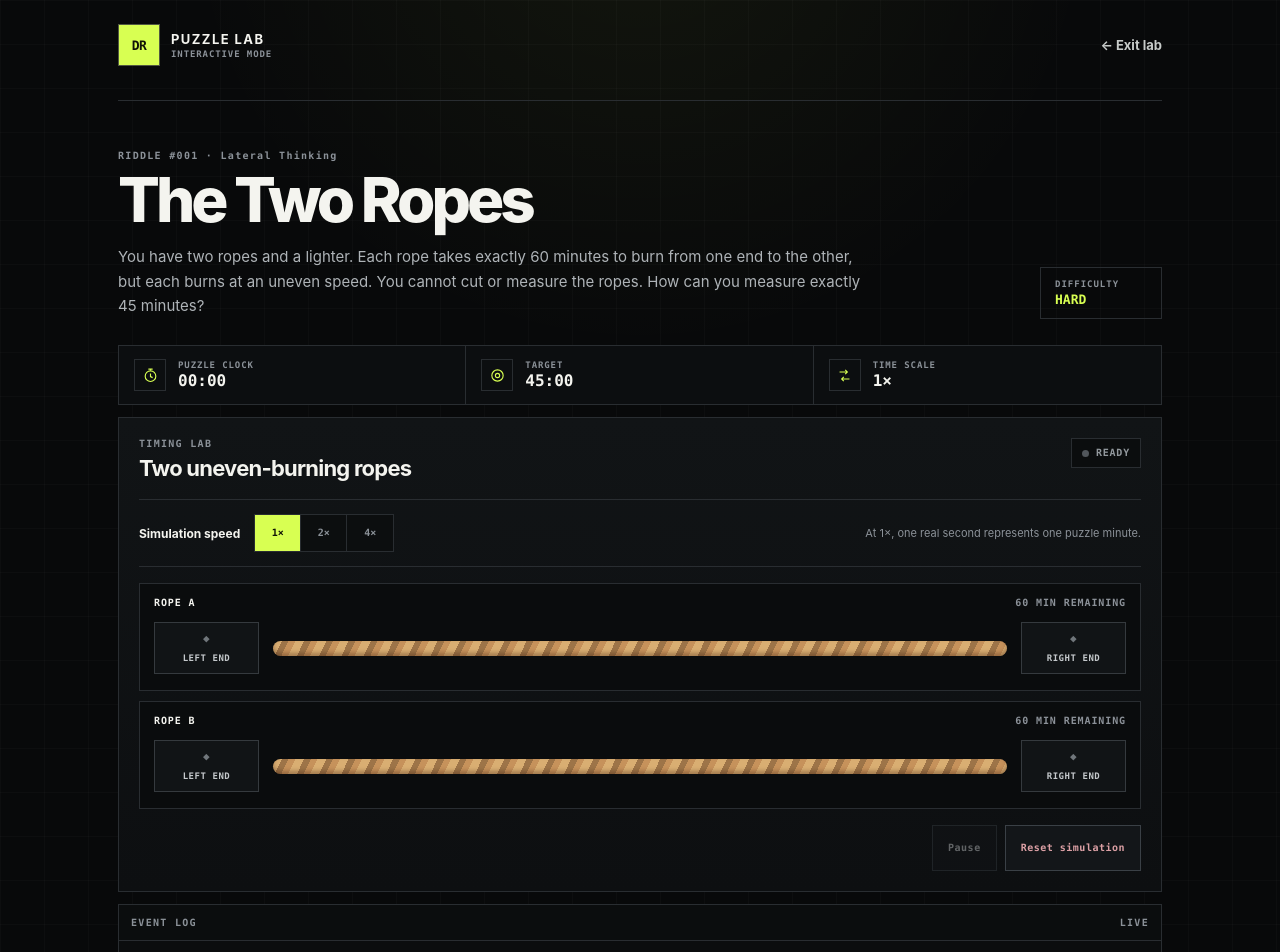
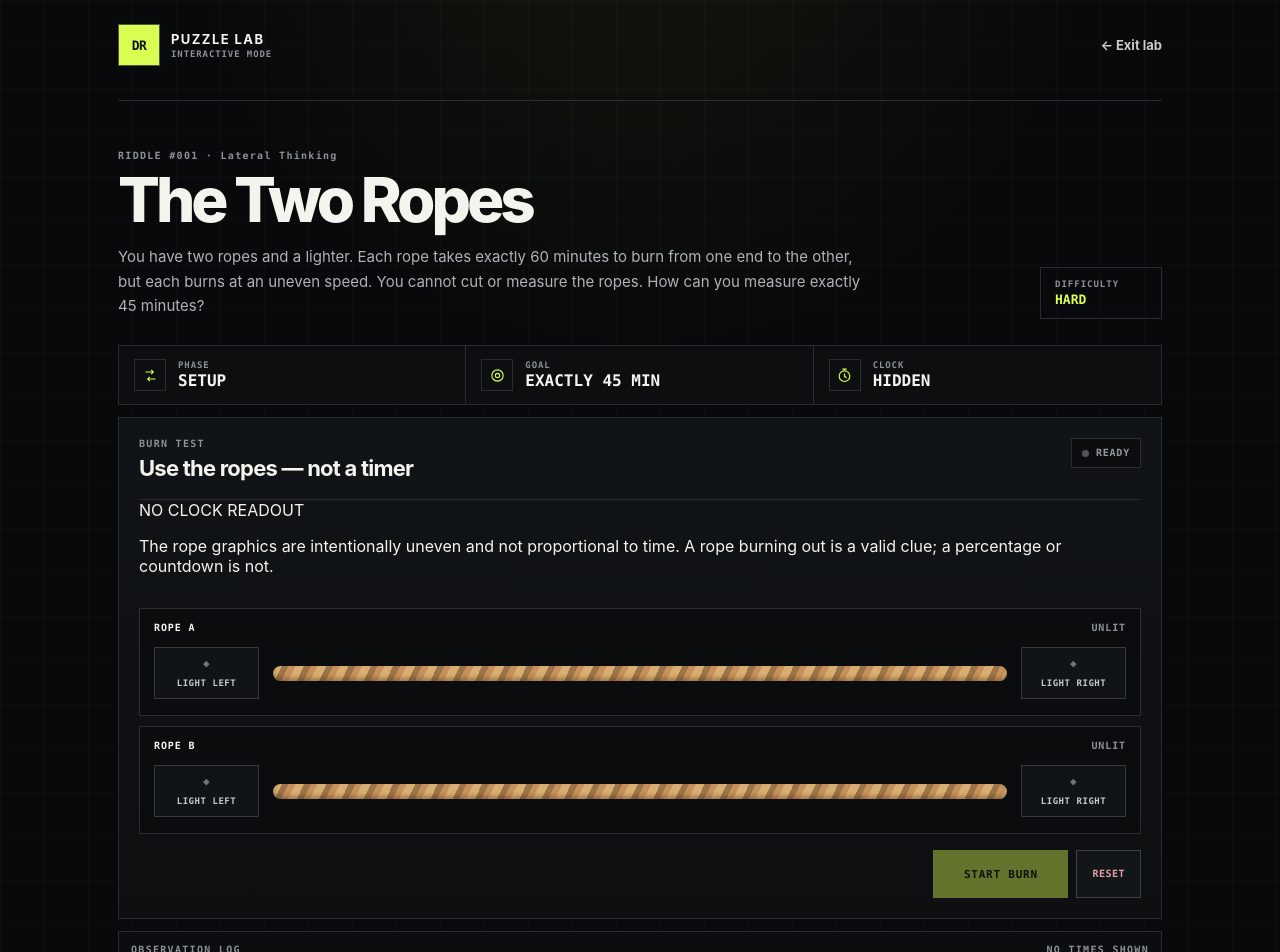
Before and after one commit to maguire-ui/Daily-riddle, a Next.js app: page /visualize in a window 1280 px wide. Shown: the top 952 px of the page. Built offline with nearby package versions, Linux system fonts and the light colour scheme.

Commit message:
Fix rope puzzle logic and add switches puzzle

```diff
--- a/app/visualize/PuzzleClient.tsx
+++ b/app/visualize/PuzzleClient.tsx
@@ -3,7 +3,7 @@
 import Link from "next/link";
 import { CSSProperties, useEffect, useRef, useState } from "react";
 
-type PuzzleType = "rope" | "coins" | "bridge";
+type PuzzleType = "rope" | "coins" | "bridge" | "switches";
 
 function saveSolved(riddleId: number) {
   const key = `daily-riddle-${riddleId}`;
@@ -53,188 +53,268 @@ const freshRope = (): RopeEndState => ({
 });
 
 function RopePuzzle({ riddleId }: { riddleId: number }) {
-  const [speed, setSpeed] = useState(1);
-  const [game, setGame] = useState<RopeGame>({
-    simTime: 0,
-    paused: false,
-    ropes: { A: freshRope(), B: freshRope() },
-  });
-  const [log, setLog] = useState<string[]>(["Simulation ready. Light any rope end to start the clock."]);
+  type RopeId = "A" | "B";
+  type RopeState = {
+    leftLit: boolean;
+    rightLit: boolean;
+    burnUnits: number;
+    done: boolean;
+  };
+
+  const fresh = (): RopeState => ({ leftLit: false, rightLit: false, burnUnits: 0, done: false });
+  const [ropes, setRopes] = useState<Record<RopeId, RopeState>>({ A: fresh(), B: fresh() });
+  const [started, setStarted] = useState(false);
+  const [running, setRunning] = useState(false);
+  const [checkpoint, setCheckpoint] = useState(false);
+  const [correctPath, setCorrectPath] = useState(false);
+  const [slowRope, setSlowRope] = useState<RopeId | null>(null);
   const [solved, setSolved] = useState(false);
-  const lastTick = useRef(0);
-  const seenDone = useRef<Record<"A" | "B", number | null>>({ A: null, B: null });
+  const [failed, setFailed] = useState(false);
+  const [log, setLog] = useState<string[]>([
+    "Choose which rope ends to light. The clock is hidden on purpose.",
+  ]);
 
-  useEffect(() => {
-    lastTick.current = performance.now();
-    const timer = window.setInterval(() => {
-      const now = performance.now();
-      const realSeconds = Math.min(0.25, (now - lastTick.current) / 1000);
-      lastTick.current = now;
+  function litCount(rope: RopeState) {
+    return Number(rope.leftLit) + Number(rope.rightLit);
+  }
 
-      setGame((prev) => {
-        if (prev.paused) return prev;
+  function visualBurn(rope: RopeState) {
+    const progress = Math.max(0, Math.min(1, rope.burnUnits / 60));
+    // Intentionally nonlinear: visual rope length is NOT a clock.
+    return Math.round(Math.pow(progress, 0.72) * 100);
+  }
 
-        const hasBurning = (["A", "B"] as const).some((id) => {
-          const rope = prev.ropes[id];
-          return rope.doneAt === null && (rope.leftLit || rope.rightLit);
-        });
-        if (!hasBurning) return prev;
+  function toggleSetup(id: RopeId, end: "left" | "right") {
+    if (started) return;
+    setRopes((prev) => ({
+      ...prev,
+      [id]: {
+        ...prev[id],
+        [end === "left" ? "leftLit" : "rightLit"]: !prev[id][end === "left" ? "leftLit" : "rightLit"],
+      },
+    }));
+  }
 
-        const simDelta = realSeconds * speed;
-        const nextTime = prev.simTime + simDelta;
-        const nextRopes = { ...prev.ropes };
+  function startBurn() {
+    const a = litCount(ropes.A);
+    const b = litCount(ropes.B);
+    if (a === 0 && b === 0) return;
 
-        for (const id of ["A", "B"] as const) {
-          const rope = prev.ropes[id];
-          if (rope.doneAt !== null || (!rope.leftLit && !rope.rightLit)) continue;
+    const validOpening = (a === 2 && b === 1) || (a === 1 && b === 2);
+    const slower: RopeId | null = a === 1 && b === 2 ? "A" : b === 1 && a === 2 ? "B" : null;
 
-          const leftAdd = rope.leftLit ? simDelta : 0;
-          const rightAdd = rope.rightLit ? simDelta : 0;
-          const before = rope.burnedLeft + rope.burnedRight;
-          const requested = leftAdd + rightAdd;
-          const available = Math.max(0, 60 - before);
-          const factor = requested > 0 ? Math.min(1, available / requested) : 0;
+    setStarted(true);
+    setCorrectPath(validOpening);
+    setSlowRope(slower);
+    setFailed(false);
+    setLog((items) => [
+      validOpening
+        ? "Burn started. Watch for a rope to burn out — that event is your only timing clue."
+        : "Burn started. No exact time will be shown; use only what the ropes physically tell you.",
+      ...items,
+    ].slice(0, 6));
+    runToNextEvent(ropes, validOpening, slower);
+  }
 
-          const burnedLeft = rope.burnedLeft + leftAdd * factor;
-          const burnedRight = rope.burnedRight + rightAdd * factor;
-          const finished = burnedLeft + burnedRight >= 59.999;
-          let doneAt: number | null = rope.doneAt;
+  function runToNextEvent(
+    snapshot = ropes,
+    pathIsCorrect = correctPath,
+    trackedSlow = slowRope,
+  ) {
+    const candidates = (["A", "B"] as RopeId[])
+      .filter((id) => !snapshot[id].done && litCount(snapshot[id]) > 0)
+      .map((id) => ({
+        id,
+        rate: litCount(snapshot[id]),
+        untilDone: (60 - snapshot[id].burnUnits) / litCount(snapshot[id]),
+      }));
 
-          if (finished && doneAt === null) {
-            const rate = (rope.leftLit ? 1 : 0) + (rope.rightLit ? 1 : 0);
-            doneAt = prev.simTime + (60 - before) / Math.max(1, rate);
-          }
+    if (candidates.length === 0) {
+      setFailed(true);
+      setLog((items) => ["Nothing is burning. Reset and try a different setup.", ...items].slice(0, 6));
+      return;
+    }
 
-          nextRopes[id] = { ...rope, burnedLeft, burnedRight, doneAt };
-        }
+    const delta = Math.min(...candidates.map((item) => item.untilDone));
+    setRunning(true);
+    setCheckpoint(false);
 
-        return { ...prev, simTime: nextTime, ropes: nextRopes };
-      });
-    }, 100);
+    window.setTimeout(() => {
+      let newlyFinished: RopeId[] = [];
+      const next: Record<RopeId, RopeState> = {
+        A: { ...snapshot.A },
+        B: { ...snapshot.B },
+      };
 
-    return () => window.clearInterval(timer);
-  }, [speed]);
+      for (const id of ["A", "B"] as RopeId[]) {
+        const rope = snapshot[id];
+        if (rope.done) continue;
+        const rate = litCount(rope);
+        if (rate === 0) continue;
 
-  useEffect(() => {
-    for (const id of ["A", "B"] as const) {
-      const doneAt = game.ropes[id].doneAt;
-      if (doneAt !== null && seenDone.current[id] === null) {
-        seenDone.current[id] = doneAt;
-        const hitTarget = Math.abs(doneAt - 45) < 0.35;
+        const burnUnits = Math.min(60, rope.burnUnits + rate * delta);
+        const done = burnUnits >= 59.999;
+        if (done && !rope.done) newlyFinished.push(id);
+        next[id] = { ...rope, burnUnits, done };
+      }
+
+      setRopes(next);
+      setRunning(false);
+      setCheckpoint(true);
+
+      const correctFirstCheckpoint =
+        pathIsCorrect &&
+        trackedSlow !== null &&
+        newlyFinished.length === 1 &&
+        newlyFinished[0] !== trackedSlow &&
+        !next[trackedSlow].done;
+
+      if (correctFirstCheckpoint && next[trackedSlow].burnUnits < 59.999) {
         setLog((items) => [
-          hitTarget
-            ? `Rope ${id} finished at ${formatPuzzleTime(doneAt)} — target reached.`
-            : `Rope ${id} finished at ${formatPuzzleTime(doneAt)}. Clock auto-paused for your next move.`,
+          "One rope burned out. The simulation paused automatically. What should you light now?",
           ...items,
         ].slice(0, 6));
-        setGame((prev) => ({ ...prev, paused: true }));
-        if (hitTarget) {
-          setSolved(true);
-          saveSolved(riddleId);
-        }
+        return;
       }
+
+      if (trackedSlow !== null && newlyFinished.includes(trackedSlow) && pathIsCorrect && litCount(next[trackedSlow]) === 2) {
+        setSolved(true);
+        saveSolved(riddleId);
+        setLog((items) => [
+          "Solved. Your sequence measures exactly 45 minutes without ever reading a clock.",
+          ...items,
+        ].slice(0, 6));
+        return;
+      }
+
+      const allDone = next.A.done && next.B.done;
+      if (allDone) {
+        setFailed(true);
+        setLog((items) => [
+          "Both ropes are finished, but that sequence did not prove exactly 45 minutes. Reset and try again.",
+          ...items,
+        ].slice(0, 6));
+      } else {
+        setLog((items) => [
+          "A natural burn event occurred. The simulator paused, but your sequence is not yet a proven 45-minute measurement.",
+          ...items,
+        ].slice(0, 6));
+      }
+    }, 1800);
+  }
+
+  function igniteAtCheckpoint(id: RopeId, end: "left" | "right") {
+    if (!started || running || !checkpoint || ropes[id].done) return;
+    const key = end === "left" ? "leftLit" : "rightLit";
+    if (ropes[id][key]) return;
+
+    const next = {
+      ...ropes,
+      [id]: { ...ropes[id], [key]: true },
+    };
+    setRopes(next);
+
+    const stillCorrect =
+      correctPath &&
+      slowRope === id &&
+      litCount(next[id]) === 2;
+
+    setCorrectPath(stillCorrect);
+    setLog((items) => [
+      `Lit Rope ${id}'s other end at the burn-out checkpoint.`,
+      ...items,
+    ].slice(0, 6));
+  }
+
+  function resume() {
+    if (!checkpoint || running || solved || failed) return;
+    if (slowRope && correctPath && litCount(ropes[slowRope]) !== 2) {
+      setCorrectPath(false);
     }
-  }, [game.ropes, riddleId]);
-
-  function ignite(id: "A" | "B", end: "left" | "right") {
-    setGame((prev) => {
-      const rope = prev.ropes[id];
-      if (rope.doneAt !== null) return prev;
-      const key = end === "left" ? "leftLit" : "rightLit";
-      if (rope[key]) return prev;
-      return {
-        ...prev,
-        ropes: { ...prev.ropes, [id]: { ...rope, [key]: true } },
-      };
-    });
-    setLog((items) => [`Lit Rope ${id} — ${end} end at ${formatPuzzleTime(game.simTime)}.`, ...items].slice(0, 6));
+    runToNextEvent(ropes, correctPath && (!slowRope || litCount(ropes[slowRope]) === 2), slowRope);
   }
 
   function reset() {
-    seenDone.current = { A: null, B: null };
+    setRopes({ A: fresh(), B: fresh() });
+    setStarted(false);
+    setRunning(false);
+    setCheckpoint(false);
+    setCorrectPath(false);
+    setSlowRope(null);
     setSolved(false);
-    setGame({ simTime: 0, paused: false, ropes: { A: freshRope(), B: freshRope() } });
-    setLog(["Simulation reset."]);
+    setFailed(false);
+    setLog(["Choose which rope ends to light. The clock is hidden on purpose."]);
   }
-
-  const isRunning = (["A", "B"] as const).some((id) => {
-    const rope = game.ropes[id];
-    return rope.doneAt === null && (rope.leftLit || rope.rightLit);
-  });
 
   return (
     <div className="puzzle-shell">
-      <div className="puzzle-hud" aria-label="Simulation status">
+      <div className="puzzle-hud rope-safe-hud" aria-label="Rope puzzle status">
         <div className="hud-stat">
-          <span className="hud-icon"><StatusIcon kind="time" /></span>
-          <span><small>PUZZLE CLOCK</small><strong>{formatPuzzleTime(game.simTime)}</strong></span>
+          <span className="hud-icon"><StatusIcon kind="moves" /></span>
+          <span><small>PHASE</small><strong>{!started ? "SETUP" : running ? "BURNING" : checkpoint ? "CHECKPOINT" : "READY"}</strong></span>
         </div>
         <div className="hud-stat">
           <span className="hud-icon"><StatusIcon kind="target" /></span>
-          <span><small>TARGET</small><strong>45:00</strong></span>
+          <span><small>GOAL</small><strong>EXACTLY 45 MIN</strong></span>
         </div>
         <div className="hud-stat">
-          <span className="hud-icon"><StatusIcon kind="moves" /></span>
-          <span><small>TIME SCALE</small><strong>{speed}×</strong></span>
+          <span className="hud-icon"><StatusIcon kind="time" /></span>
+          <span><small>CLOCK</small><strong>HIDDEN</strong></span>
         </div>
       </div>
 
       <section className="game-stage rope-stage">
         <div className="stage-head">
           <div>
-            <span className="stage-label">TIMING LAB</span>
-            <h2>Two uneven-burning ropes</h2>
+            <span className="stage-label">BURN TEST</span>
+            <h2>Use the ropes — not a timer</h2>
           </div>
-          <span className={`live-pill ${isRunning && !game.paused ? "active" : ""}`}>
-            <i /> {game.paused ? "PAUSED" : isRunning ? "RUNNING" : "READY"}
-          </span>
+          <span className={`live-pill ${running ? "active" : ""}`}><i /> {running ? "BURNING" : solved ? "SOLVED" : "READY"}</span>
         </div>
 
-        <div className="speed-control" aria-label="Simulation speed">
-          <span>Simulation speed</span>
-          <div className="segmented">
-            {[1, 2, 4].map((value) => (
-              <button key={value} className={speed === value ? "selected" : ""} onClick={() => setSpeed(value)}>
-                {value}×
-              </button>
-            ))}
-          </div>
-          <small>At 1×, one real second represents one puzzle minute.</small>
+        <div className="anti-cheat-note">
+          <span>NO CLOCK READOUT</span>
+          <p>The rope graphics are intentionally uneven and not proportional to time. A rope burning out is a valid clue; a percentage or countdown is not.</p>
         </div>
 
         <div className="rope-bay">
-          {(["A", "B"] as const).map((id) => {
-            const rope = game.ropes[id];
-            const leftPct = Math.min(100, (rope.burnedLeft / 60) * 100);
-            const rightPct = Math.min(100, (rope.burnedRight / 60) * 100);
-            const ropeStyle = {
-              "--burn-left": `${leftPct}%`,
-              "--burn-right": `${rightPct}%`,
+          {(["A", "B"] as RopeId[]).map((id) => {
+            const rope = ropes[id];
+            const pct = visualBurn(rope);
+            const style = {
+              "--burn-left": rope.leftLit ? `${Math.min(100, pct)}%` : "0%",
+              "--burn-right": rope.rightLit ? `${Math.min(100, pct * 0.62)}%` : "0%",
             } as CSSProperties;
 
             return (
-              <div className="rope-unit" key={id}>
+              <div className={`rope-unit ${rope.done ? "rope-done" : ""}`} key={id}>
                 <div className="rope-unit-head">
                   <span className="rope-name">ROPE {id}</span>
-                  <span className="rope-status">
-                    {rope.doneAt !== null ? `FINISHED · ${formatPuzzleTime(rope.doneAt)}` : `${Math.max(0, Math.round(60 - rope.burnedLeft - rope.burnedRight))} MIN REMAINING`}
-                  </span>
+                  <span className="rope-status">{rope.done ? "BURNED OUT" : running && litCount(rope) > 0 ? "BURNING" : litCount(rope) > 0 ? "LIT / READY" : "UNLIT"}</span>
                 </div>
                 <div className="rope-control-row">
-                  <button className={`igniter ${rope.leftLit ? "lit" : ""}`} disabled={rope.leftLit || rope.doneAt !== null} onClick={() => ignite(id, "left")}>
-                    <span className="flame">◆</span><span>LEFT END</span>
+                  <button
+                    className={`igniter ${rope.leftLit ? "lit" : ""}`}
+                    disabled={running || rope.done || (started && !checkpoint) || rope.leftLit}
+                    onClick={() => started ? igniteAtCheckpoint(id, "left") : toggleSetup(id, "left")}
+                  >
+                    <span className="flame">◆</span><span>{rope.leftLit ? "LEFT LIT" : "LIGHT LEFT"}</span>
                   </button>
 
-                  <div className="rope-graphic" style={ropeStyle}>
+                  <div className="rope-graphic" style={style}>
                     <div className="rope-cord" />
                     <div className="rope-char rope-char-left" />
                     <div className="rope-char rope-char-right" />
-                    {rope.leftLit && rope.doneAt === null ? <span className="rope-flame left">◆</span> : null}
-                    {rope.rightLit && rope.doneAt === null ? <span className="rope-flame right">◆</span> : null}
+                    {rope.leftLit && !rope.done ? <span className="rope-flame left">◆</span> : null}
+                    {rope.rightLit && !rope.done ? <span className="rope-flame right">◆</span> : null}
                   </div>
 
-                  <button className={`igniter ${rope.rightLit ? "lit" : ""}`} disabled={rope.rightLit || rope.doneAt !== null} onClick={() => ignite(id, "right")}>
-                    <span className="flame">◆</span><span>RIGHT END</span>
+                  <button
+                    className={`igniter ${rope.rightLit ? "lit" : ""}`}
+                    disabled={running || rope.done || (started && !checkpoint) || rope.rightLit}
+                    onClick={() => started ? igniteAtCheckpoint(id, "right") : toggleSetup(id, "right")}
+                  >
+                    <span className="flame">◆</span><span>{rope.rightLit ? "RIGHT LIT" : "LIGHT RIGHT"}</span>
                   </button>
                 </div>
               </div>
@@ -245,20 +325,24 @@ function RopePuzzle({ riddleId }: { riddleId: number }) {
         {solved ? (
           <div className="success-banner" role="status">
             <span className="success-mark">✓</span>
-            <div><strong>45 minutes measured.</strong><small>The interactive puzzle is complete.</small></div>
+            <div><strong>Correct sequence.</strong><small>You measured exactly 45 minutes using only burn-out events.</small></div>
           </div>
         ) : null}
 
-        <div className="control-dock">
-          <button className="control-button" onClick={() => setGame((prev) => ({ ...prev, paused: !prev.paused }))} disabled={!isRunning}>
-            {game.paused ? "Resume" : "Pause"}
-          </button>
-          <button className="control-button danger-lite" onClick={reset}>Reset simulation</button>
+        {failed ? <div className="error-banner">That sequence cannot prove exactly 45 minutes. Reset and try another setup.</div> : null}
+
+        <div className="control-dock rope-controls">
+          {!started ? (
+            <button className="action-button" onClick={startBurn} disabled={litCount(ropes.A) + litCount(ropes.B) === 0}>START BURN</button>
+          ) : (
+            <button className="action-button" onClick={resume} disabled={!checkpoint || running || solved || failed}>CONTINUE BURN</button>
+          )}
+          <button className="control-button danger-lite" onClick={reset}>RESET</button>
         </div>
       </section>
 
       <section className="telemetry-card">
-        <div className="telemetry-head"><span>EVENT LOG</span><span>LIVE</span></div>
+        <div className="telemetry-head"><span>OBSERVATION LOG</span><span>NO TIMES SHOWN</span></div>
         <div className="event-log">
           {log.map((item, index) => <div key={`${item}-${index}`}><span>{String(index + 1).padStart(2, "0")}</span><p>{item}</p></div>)}
         </div>
@@ -558,12 +642,114 @@ function BridgePuzzle({ riddleId }: { riddleId: number }) {
   );
 }
 
+function SwitchesPuzzle({ riddleId }: { riddleId: number }) {
+  const [control] = useState<1 | 2 | 3>(() => {
+    if (typeof crypto === "undefined") return 2;
+    const values = new Uint32Array(1);
+    crypto.getRandomValues(values);
+    return ((values[0] % 3) + 1) as 1 | 2 | 3;
+  });
+  const [switches, setSwitches] = useState<Record<1 | 2 | 3, boolean>>({ 1:false, 2:false, 3:false });
+  const [heat, setHeat] = useState(0);
+  const [entered, setEntered] = useState(false);
+  const [touched, setTouched] = useState(false);
+  const [guess, setGuess] = useState<1 | 2 | 3 | null>(null);
+  const [message, setMessage] = useState("");
+
+  function toggle(id: 1 | 2 | 3) {
+    if (entered) return;
+    setSwitches((prev) => ({ ...prev, [id]: !prev[id] }));
+  }
+
+  function wait() {
+    if (entered) return;
+    if (switches[control]) setHeat((value) => Math.min(3, value + 1));
+  }
+
+  function enterRoom() {
+    if (entered) return;
+    setEntered(true);
+  }
+
+  function submit() {
+    if (guess === null) return;
+    if (guess === control) {
+      setMessage("Correct — you identified the controlling switch.");
+      saveSolved(riddleId);
+    } else {
+      setMessage("Wrong switch. Reset tomorrow's logic in your head and try the method again.");
+    }
+  }
+
+  const bulbOn = switches[control];
+
+  return (
+    <div className="puzzle-shell">
+      <div className="puzzle-hud">
+        <div className="hud-stat"><span className="hud-icon"><StatusIcon kind="moves" /></span><span><small>ROOM ENTRIES</small><strong>{entered ? "1 / 1" : "0 / 1"}</strong></span></div>
+        <div className="hud-stat"><span className="hud-icon"><StatusIcon kind="target" /></span><span><small>SWITCHES</small><strong>3</strong></span></div>
+        <div className="hud-stat"><span className="hud-icon"><StatusIcon kind="time" /></span><span><small>BULB</small><strong>{entered ? (bulbOn ? "ON" : "OFF") : "HIDDEN"}</strong></span></div>
+      </div>
+
+      <section className="game-stage switch-stage">
+        <div className="stage-head">
+          <div><span className="stage-label">ELECTRICAL TEST</span><h2>Three switches. One room entry.</h2></div>
+          <span className="live-pill active"><i /> {entered ? "INSIDE ROOM" : "OUTSIDE ROOM"}</span>
+        </div>
+
+        <div className="switch-layout">
+          <div className="switch-bank">
+            {[1,2,3].map((raw) => {
+              const id = raw as 1|2|3;
+              return <button key={id} className={`wall-switch ${switches[id] ? "on" : ""}`} onClick={() => toggle(id)} disabled={entered}>
+                <span className="switch-track"><i /></span>
+                <strong>SWITCH {id}</strong>
+                <small>{switches[id] ? "ON" : "OFF"}</small>
+              </button>;
+            })}
+            <button className="control-button wait-button" onClick={wait} disabled={entered}>WAIT A FEW MINUTES</button>
+          </div>
+
+          <div className={`bulb-room ${entered ? "open" : ""}`}>
+            <div className="door">{entered ? <span>ROOM OPEN</span> : <span>ROOM CLOSED</span>}</div>
+            {entered ? (
+              <div className={`bulb-fixture ${bulbOn ? "on" : ""}`}>
+                <div className="bulb-glow" />
+                <div className="bulb" />
+                <strong>{bulbOn ? "THE BULB IS ON" : "THE BULB IS OFF"}</strong>
+                <button className="control-button" onClick={() => setTouched(true)}>TOUCH BULB</button>
+                {touched ? <small>{heat > 0 ? "The bulb feels warm." : "The bulb feels cool."}</small> : null}
+              </div>
+            ) : null}
+          </div>
+        </div>
+
+        {!entered ? (
+          <div className="control-dock"><button className="action-button" onClick={enterRoom}>ENTER ROOM — ONE CHANCE</button></div>
+        ) : (
+          <div className="diagnosis-panel">
+            <div><span className="stage-label">FINAL ANSWER</span><h3>Which switch controls the bulb?</h3></div>
+            <div className="diagnosis-controls">
+              <select value={guess ?? ""} onChange={(e) => setGuess((Number(e.target.value) || null) as 1|2|3|null)}>
+                <option value="">Choose switch</option><option value="1">Switch 1</option><option value="2">Switch 2</option><option value="3">Switch 3</option>
+              </select>
+              <button className="action-button" onClick={submit} disabled={guess === null}>SUBMIT</button>
+            </div>
+            {message ? <div className={message.startsWith("Correct") ? "success-banner compact" : "error-banner"}>{message}</div> : null}
+          </div>
+        )}
+      </section>
+    </div>
+  );
+}
+
 export default function PuzzleClient({ type, riddleId }: { type: PuzzleType; riddleId: number }) {
   return (
     <>
       {type === "rope" ? <RopePuzzle riddleId={riddleId} /> : null}
       {type === "coins" ? <CoinsPuzzle riddleId={riddleId} /> : null}
       {type === "bridge" ? <BridgePuzzle riddleId={riddleId} /> : null}
+      {type === "switches" ? <SwitchesPuzzle riddleId={riddleId} /> : null}
       <div className="puzzle-footer"><Link href="/">← Back to today&apos;s riddle</Link><span>Progress saves on this device.</span></div>
     </>
   );
```
